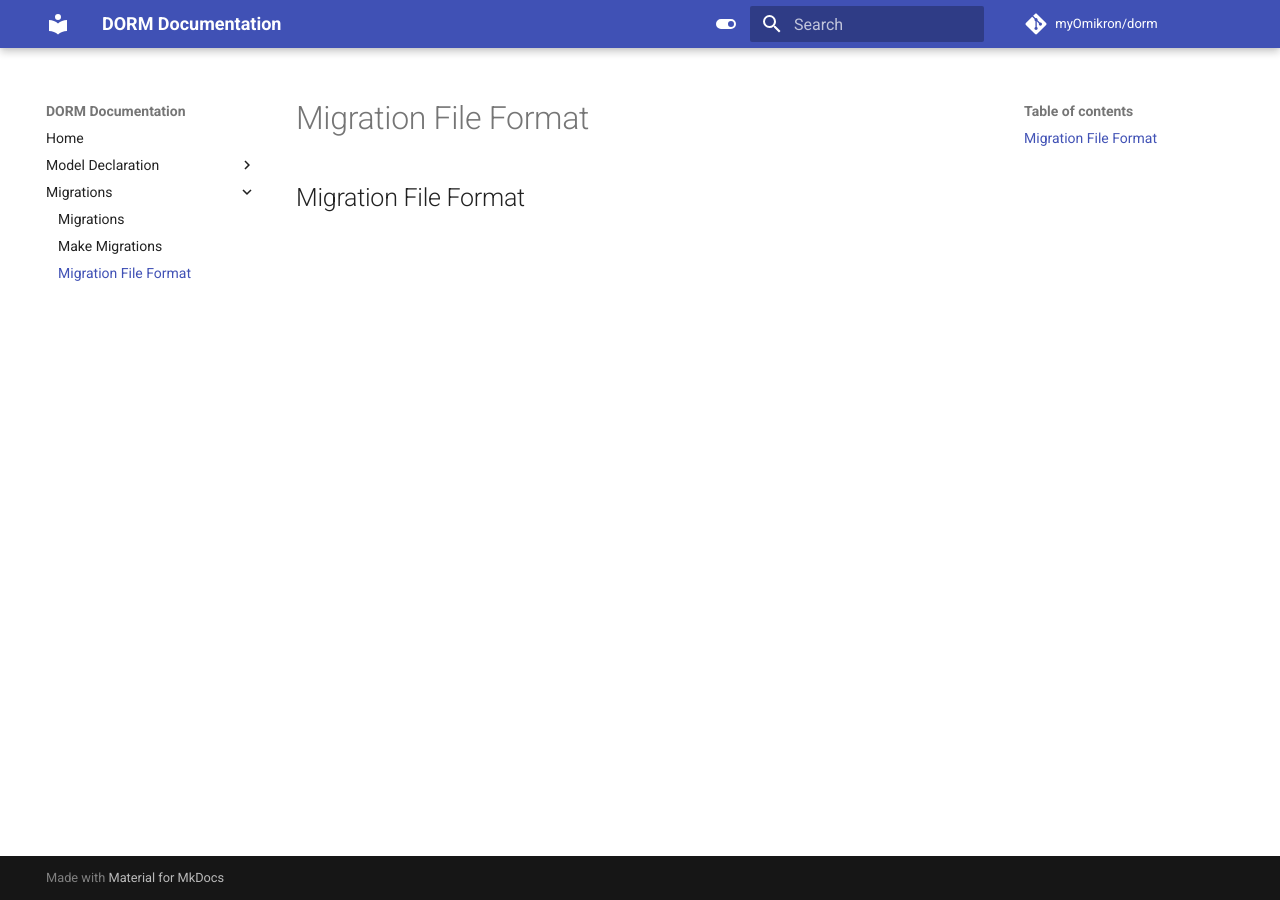
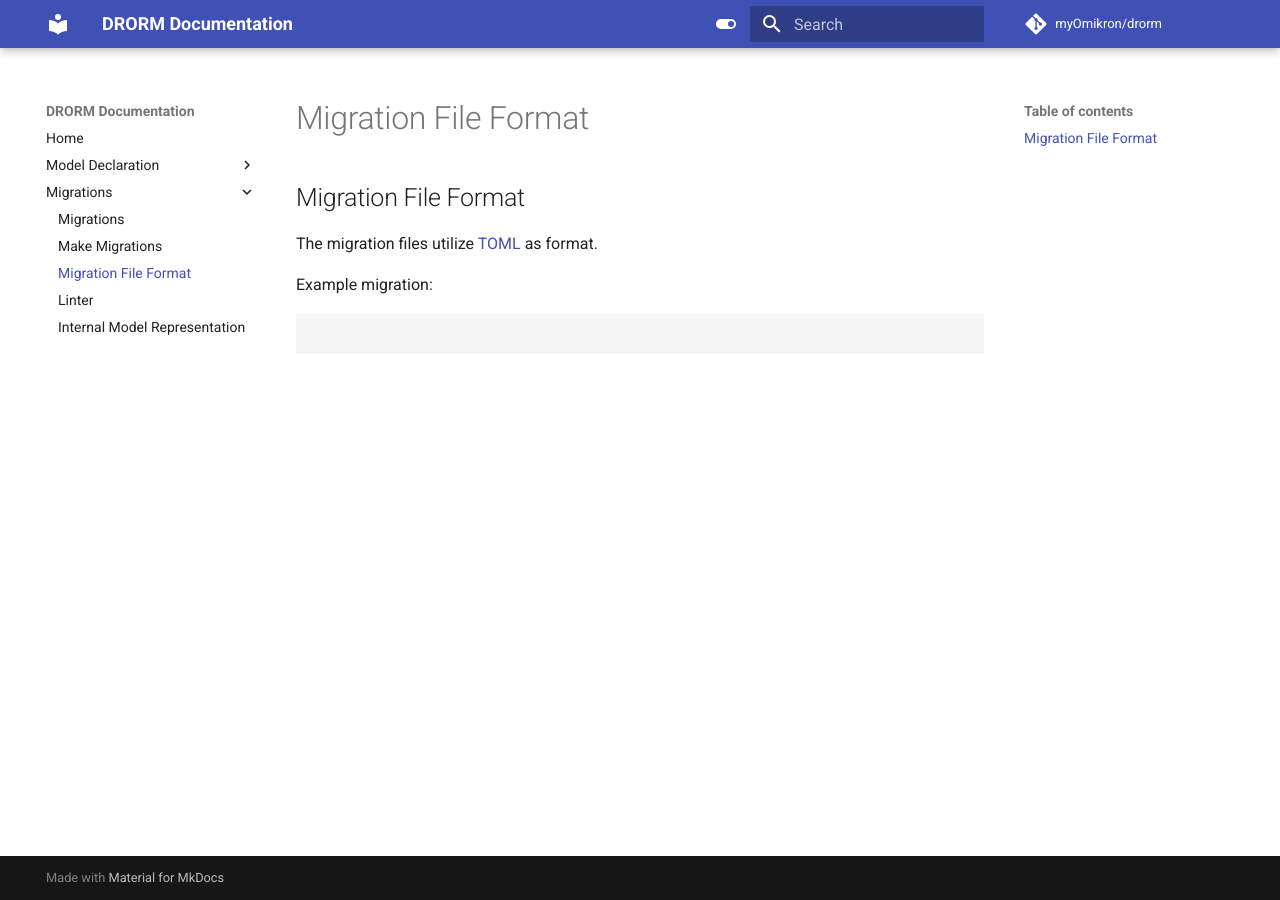
Before and after one commit to rorm-orm/rorm, an MkDocs documentation site: the page built from docs/docs/migrations/migration_files.md, in a window 1280 px wide. Built offline with MkDocs 1.6.1 and Material for MkDocs 9.7.7, drawn with Linux system fonts in a browser that asks for light colours; comment, search, counter and statistics services are not loaded.

````diff
--- a/docs/docs/migrations/migration_files.md
+++ b/docs/docs/migrations/migration_files.md
@@ -1,3 +1,11 @@
 # Migration File Format
 
 ## Migration File Format
+
+The migration files utilize [TOML](https://toml.io) as format.
+
+Example migration:
+
+```toml
+
+```
--- a/docs/mkdocs.yml
+++ b/docs/mkdocs.yml
@@ -1,5 +1,5 @@
 ---
-site_name: DORM Documentation
+site_name: DRORM Documentation
 theme:
   name: material
   palette:
@@ -16,9 +16,9 @@
     toggle:
       icon: material/toggle-switch-off-outline
       name: Switch to light mode
-repo_url: https://github.com/myOmikron/dorm
-edit_uri: https://github.com/myOmikron/dorm/edit/main/docs/docs/
-repo_name: myOmikron/dorm
+repo_url: https://github.com/myOmikron/drorm
+edit_uri: https://github.com/myOmikron/drorm/edit/main/docs/docs/
+repo_name: myOmikron/drorm
 markdown_extensions:
   - admonition
   - pymdownx.highlight:
@@ -26,6 +26,9 @@
   - pymdownx.inlinehilite
   - pymdownx.snippets
   - pymdownx.superfences
+  - pymdownx.emoji:
+      emoji_index: !!python/name:materialx.emoji.twemoji
+      emoji_generator: !!python/name:materialx.emoji.to_svg
 nav:
   - Home: index.md
   - Model Declaration:
@@ -35,3 +38,5 @@
     - Migrations: migrations/migrations.md
     - Make Migrations: migrations/makemigrations.md
     - Migration File Format: migrations/migration_files.md
+    - Linter: migrations/linter.md
+    - Internal Model Representation: migrations/internal_model_representation.md
````
Also changed, not shown: docs/docs/index.md (+2 -2 lines), docs/docs/migrations/internal_model_representation.md (added, +191 -0 lines), docs/docs/migrations/linter.md (added).
